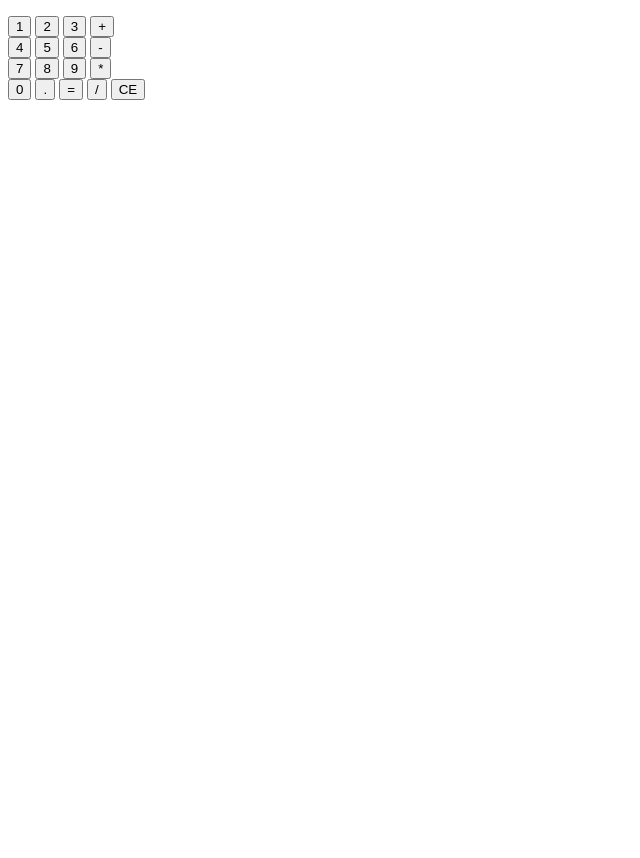
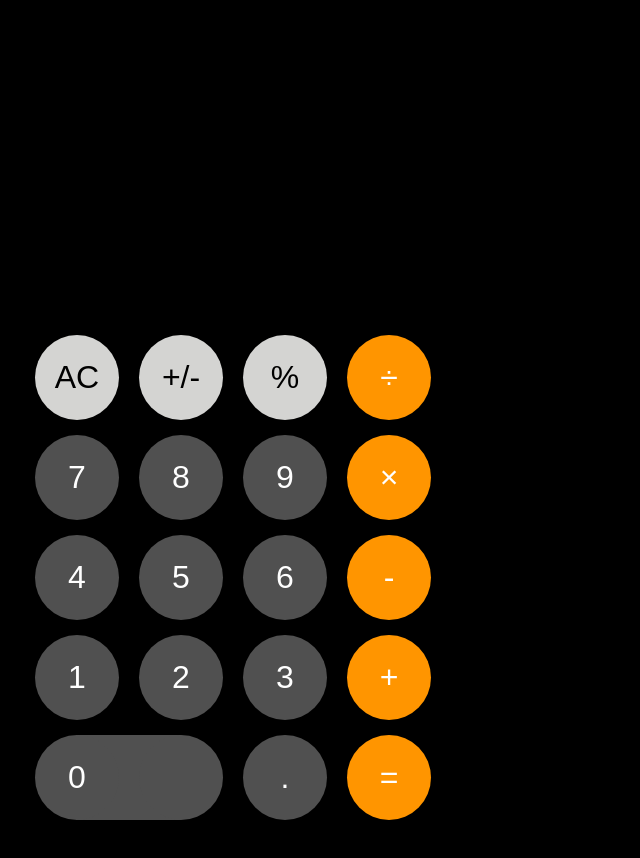
Before and after one commit to brettdavidbowles/calculator, a plain HTML site: page index.html in a window 1280 px wide. Shown: the whole page, without its empty margins (0-640 px from the left). Before the commit the page ends 800 px from the top, so only its background shows below. Drawn offline with Linux system fonts and the light colour scheme.

Commit message:
styled it to look like the apple calculator

```diff
--- a/index.html
+++ b/index.html
@@ -1,31 +1,78 @@
 <!DOCTYPE html>
 <html>
+    <head>
+        <link href="style.css" rel="stylesheet">
+    </head>
     <body>
-
-        <div id = 'display'>
-
+        <div class = 'displayWrapper'>
+        <div class = 'display' id = 'display'>
+            </div>
         </div>
 
-<div id = 'calcButt'>
+<div class = 'calcButt' id = 'calcButt'>
+    <div class = 'topButtonWrap'>
+        <button type = 'button' class = 'topButton' id = 'clear'>AC</button>
+    </div>
+    <div class = 'topButtonWrap'>
+        <button type = 'button' class = 'topButton' id = 'plusMinus'>+/-</button>
+    </div>
+    <div class = 'topButtonWrap'>
+        <button type= 'button' class = 'topButton' id = 'percent'>%</button>
+        </div>
+    <div class = 'opButtonWrap'>
+        <button type = 'button' class = 'opButton' id = 'op' value = '/'>&#247</button>
+    </div>
+    <div class = 'numberButtonWrap'>
+        <button type = 'button' class = 'numberButton' id = 'num'>7</button>
+    </div>
+    <div class = 'numberButtonWrap'>
+        <button type = 'button' class = 'numberButton' id = 'num'>8</button>
+    </div>
+    <div class = 'numberButtonWrap'>
+        <button type = 'button' class = 'numberButton' id = 'num'>9</button>
+    </div>
+    <div class = 'opButtonWrap'>
+        <button type = 'button' class = 'opButton' id = 'op' value = '*'>&#215</button>
+    </div>
+    <div class = 'numberButtonWrap'>
+        <button type = 'button' class = 'numberButton' id = 'num'>4</button>
+    </div>
+    <div class = 'numberButtonWrap'>
+        <button type = 'button' class = 'numberButton' id = 'num'>5</button>
+    </div>
+    <div class = 'numberButtonWrap'>
+        <button type = 'button' class = 'numberButton' id = 'num'>6</button>
+    </div>
+    <div class = 'opButtonWrap'>
+        <button type = 'button' class = 'opButton' id = 'op' value = '-'>-</button>
+    </div>
+    <div class = 'numberButtonWrap'>
+        <button type = 'button' class = 'numberButton' id = 'num'>1</button>
+    </div>
+    <div class = 'numberButtonWrap'>
+        <button type = 'button' class = 'numberButton' id = 'num'>2</button>
+    </div>
+    <div class = 'numberButtonWrap'>
+        <button type = 'button' class = 'numberButton' id = 'num'>3</button>
+    </div>
+    <div class = 'opButtonWrap'>
+        <button type = 'button' class = 'opButton' id = 'op' value = '+'>+</button>
+    </div>
+
+    <div class = 'numberButtonWrap'>
+        <button type = 'button' class = 'numberButton' id = 'num' >0</button>
+    </div>
+    <div class = 'numberButtonWrap'></div>
+
+    <div class = 'numberButtonWrap'>
+        <button type = 'button' class = 'numberButton' id = 'dec'>.</button>
+    </div>
+    <div class = 'opButtonWrap'>
+        <button type = 'button' class = 'opButton' id = 'equals'>=</button>
+    </div>
+    <div class = 'zeroButton'></div>
+
 </div>
-        <button type = 'button' id = 'num'>1</button>
-        <button type = 'button' id = 'num'>2</button>
-        <button type = 'button' id = 'num'>3</button>
-        <button type = 'button' id = 'op'>+</button><br>
-        <button type = 'button' id = 'num'>4</button>
-        <button type = 'button' id = 'num'>5</button>
-        <button type = 'button' id = 'num'>6</button>
-        <button type = 'button' id = 'op'>-</button><br>
-        <button type = 'button' id = 'num'>7</button>
-        <button type = 'button' id = 'num'>8</button>
-        <button type = 'button' id = 'num'>9</button>
-        <button type = 'button' id = 'op'>*</button><br>
-        <button type = 'button' id = 'num'>0</button>
-        <button type = 'button' id = 'dec'>.</button>
-        <button type = 'button' id = 'equals'>=</button>
-        <button type = 'button' id = 'op'>/</button>
-        <button type = 'button' id = 'clear'>CE</button><br>
-
 <div id = 'answer'>
 
 </div>
@@ -110,8 +157,10 @@
                 op.addEventListener('click', (e) => {
                   if (whatDidIJustPress == 1) {
                       opsArray.pop()
-                  };
-                    currentOp = op.textContent;
+                  }
+
+                    currentOp = op.value;
+
                     opsArray.push(currentOp);
 
                     valueArray.push(fullValue)
@@ -119,7 +168,7 @@
                     fullValue -= fullValue;
 
                     whatDidIJustPress = 1;
-
+                    console.log(opsArray)
 
                 })
             }
--- /dev/null
+++ b/style.css
@@ -0,0 +1,113 @@
+* {
+    font-family: Arial, Helvetica, sans-serif;
+    background-color: black;
+}
+
+.displayWrapper {
+    position: relative;
+    height: 300px
+}
+.display {
+    height: 150px;
+    font-size: 500%;
+    color: white;
+    text-align: right;
+    width: 400px;
+    position: absolute;
+    bottom: 0%;
+    z-index: 3
+}
+
+.calcButt {
+    width: 400px;
+    display: flex;
+    flex-wrap: wrap;
+  height: 500px;
+  justify-content: space-between;
+  padding: 25px;
+  position: relative
+
+}
+
+
+.numberButton {
+background-color: transparent;
+border-color: transparent;
+    font-size: 200%;
+    box-align: center;
+  color: white;
+  width: 100%;
+  border-radius: 50%
+
+}
+
+.opButton {
+    color: white;
+    background-color: transparent;
+    border-radius: 50%;
+    border-color: transparent;
+    border-style: solid;
+    font-size: 200%;
+    width: 100%
+}
+
+.topButton {
+    color: black;
+    background-color: transparent;
+    border-radius: 50%;
+    border-color: transparent;
+    border-style: solid;
+    font-size: 200%;
+    width: 100%
+}
+
+
+/* pretty sure these button wrappers are completely not needed now.... change at some point */
+
+.numberButtonWrap {
+    width: 21%;
+    height: 17%;
+    margin: 0.5%;
+    display: flex;
+    background-color: #505050;
+  justify-content: center;
+    border-radius: 50%;
+  border-color: transparent;
+  z-index: 2
+
+}
+
+.opButtonWrap {
+    width: 21%;
+    height: 17%;
+    margin: 0.5%;
+    display: flex;
+    background-color: #FF9500;
+  justify-content: center;
+    border-radius: 50%;
+  border-color: transparent;
+
+}
+
+.topButtonWrap {
+    width: 21%;
+    height: 17%;
+    margin: 0.5%;
+    display: flex;
+    background-color: #D4D4D2;
+  justify-content: center;
+    border-radius: 50%;
+  border-color: transparent;
+
+}
+
+.zeroButton {
+    position: absolute;
+    width: 23.5%;
+    height: 15.5%;
+    background-color: #505050;
+    bottom: 6.9%;
+    left: 15%;
+    z-index: 0
+
+}
```
